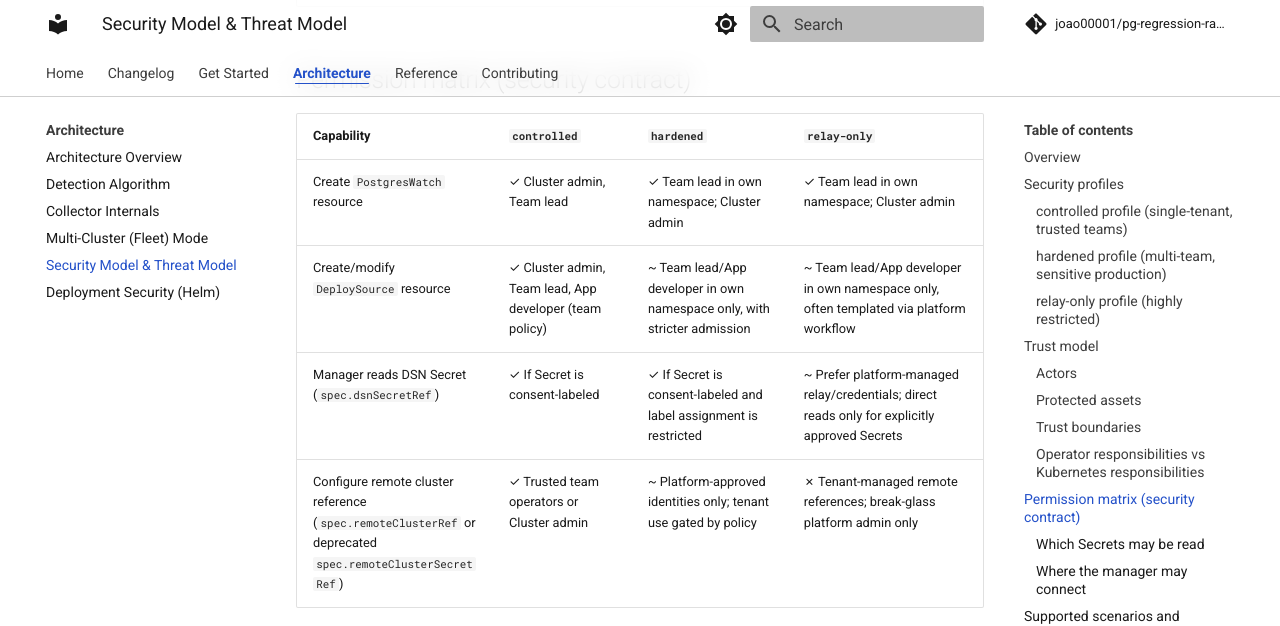
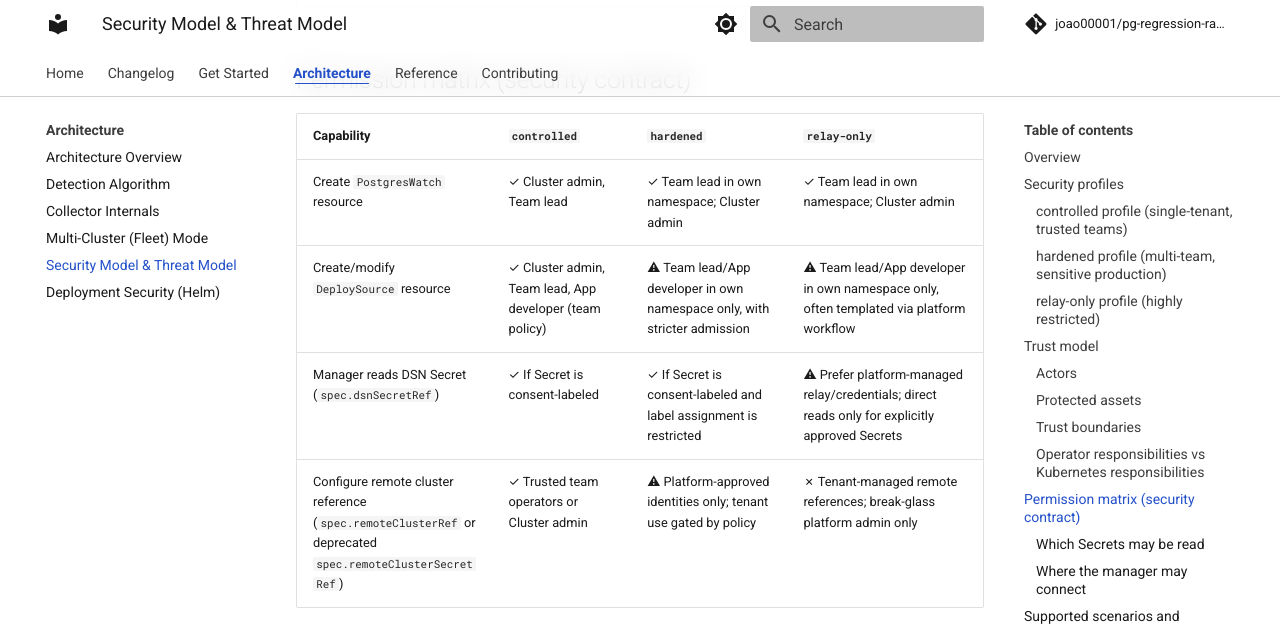
Before and after one commit to joao00001/pg-regression-radar, an MkDocs documentation site: the page built from docs/security-model.md, in a window 1280 px wide and 900 px high, scrolled down 4587 px. Shown: the top 626 px of the window. Built offline with MkDocs 1.6.1 and Material for MkDocs 9.7.7, drawn with Linux system fonts in a browser that asks for light colours; comment, search, counter and statistics services are not loaded; the version menu is left out.

```diff
--- a/docs/security-model.md
+++ b/docs/security-model.md
@@ -101,9 +101,9 @@ Practical example:
 | Capability | `controlled` | `hardened` | `relay-only` |
 |---|---|---|---|
 | Create `PostgresWatch` resource | ✓ Cluster admin, Team lead | ✓ Team lead in own namespace; Cluster admin | ✓ Team lead in own namespace; Cluster admin |
-| Create/modify `DeploySource` resource | ✓ Cluster admin, Team lead, App developer (team policy) | ~ Team lead/App developer in own namespace only, with stricter admission | ~ Team lead/App developer in own namespace only, often templated via platform workflow |
-| Manager reads DSN Secret (`spec.dsnSecretRef`) | ✓ If Secret is consent-labeled | ✓ If Secret is consent-labeled and label assignment is restricted | ~ Prefer platform-managed relay/credentials; direct reads only for explicitly approved Secrets |
-| Configure remote cluster reference (`spec.remoteClusterRef` or deprecated `spec.remoteClusterSecretRef`) | ✓ Trusted team operators or Cluster admin | ~ Platform-approved identities only; tenant use gated by policy | ✗ Tenant-managed remote references; break-glass platform admin only |
+| Create/modify `DeploySource` resource | ✓ Cluster admin, Team lead, App developer (team policy) | ⚠ Team lead/App developer in own namespace only, with stricter admission | ⚠ Team lead/App developer in own namespace only, often templated via platform workflow |
+| Manager reads DSN Secret (`spec.dsnSecretRef`) | ✓ If Secret is consent-labeled | ✓ If Secret is consent-labeled and label assignment is restricted | ⚠ Prefer platform-managed relay/credentials; direct reads only for explicitly approved Secrets |
+| Configure remote cluster reference (`spec.remoteClusterRef` or deprecated `spec.remoteClusterSecretRef`) | ✓ Trusted team operators or Cluster admin | ⚠ Platform-approved identities only; tenant use gated by policy | ✗ Tenant-managed remote references; break-glass platform admin only |
 
 ### Which Secrets may be read
 
```
